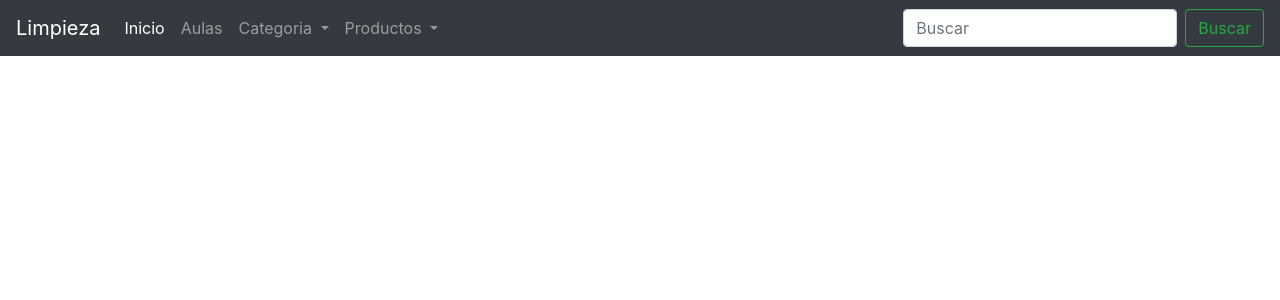
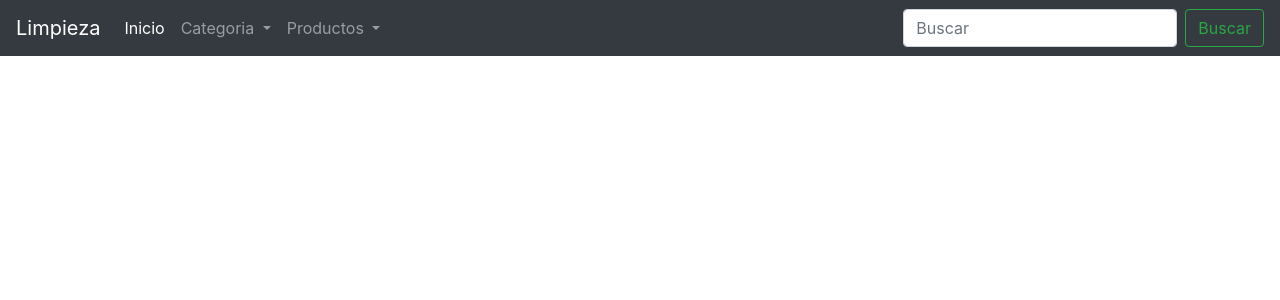
Before and after one commit to vonHunden/sis2-scrum, a PHP site: page /index.php in a window 1280 px wide. Shown: the top 300 px of the page. Run offline with PHP 8.4, Linux system fonts and the light colour scheme; some libraries are stand-ins or nearby versions.

Commit message:
Revert "fixed up index php nav-link ROOM"
This reverts commit 60feb4b01c3e932b8dba23ef0dc2d209ffd1c130.

```diff
--- a/code/src/views/home/index.php
+++ b/code/src/views/home/index.php
@@ -19,9 +19,6 @@
     <ul class="navbar-nav mr-auto">
       <li class="nav-item active">
         <a class="nav-link" href=<?php echo _HOME."";?>>Inicio <span class="sr-only">(current)</span></a>
-      </li>
-      <li class="nav-item">
-        <a class="nav-link" href=<?php echo _HOME."/room";?>> Aulas</a>
       </li>
       <li class="nav-item dropdown">
         <a class="nav-link dropdown-toggle" href="#" id="navbarDropdown" role="button" data-toggle="dropdown" aria-haspopup="true" aria-expanded="false">
--- a/code/src/views/room/index.php
+++ b/code/src/views/room/index.php
@@ -21,7 +21,7 @@
         <a class="nav-link" href="index.php">Incio <span class="sr-only">(current)</span></a>
       </li>
       <li class="nav-item">
-        <a class="nav-link" href=<?php echo _HOME."/room";?>>Aulas</a>
+        <a class="nav-link" href="#">Aulas</a>
       </li>
       <li class="nav-item dropdown">
         <a class="nav-link dropdown-toggle" href="#" id="navbarDropdown" role="button" data-toggle="dropdown" aria-haspopup="true" aria-expanded="false">
```
